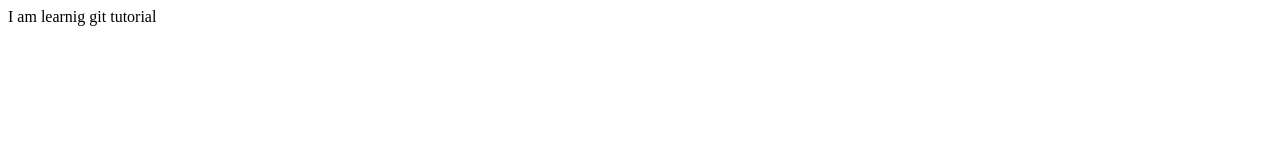
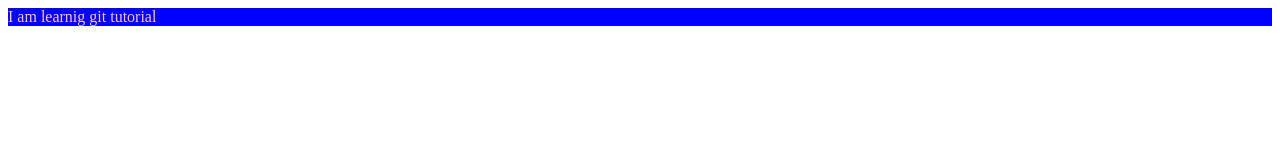
Before and after one commit to Lithil77/Myproject, a plain HTML site: page index.html in a window 1280 px wide. Drawn offline with Linux system fonts and the light colour scheme.

Commit message:
index page is changed

```diff
--- a/index.html
+++ b/index.html
@@ -1,5 +1,11 @@
 <html>
 <head>
+<style>
+p{
+color:pink;
+background-color:blue;
+}
+</style>
 <title>learning git</title>
 </head>
 <body>
```
